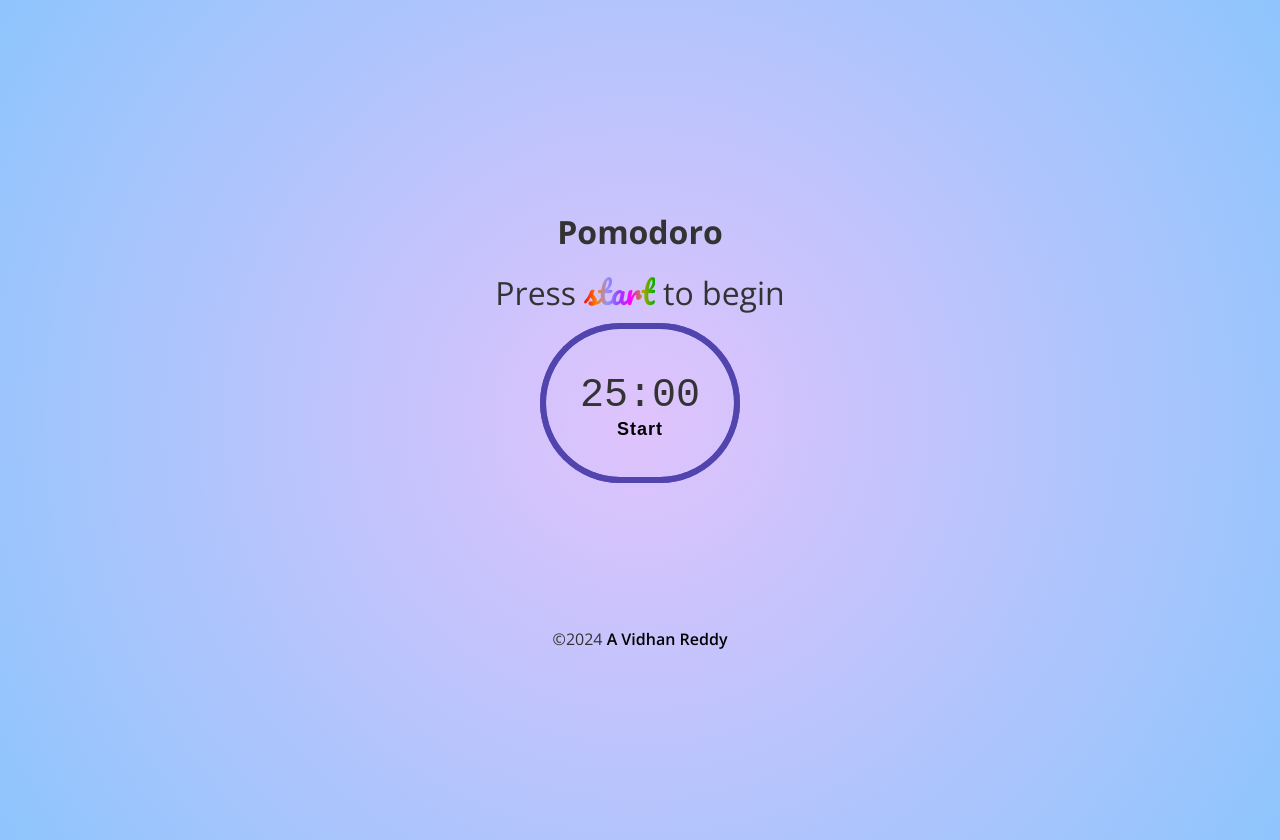
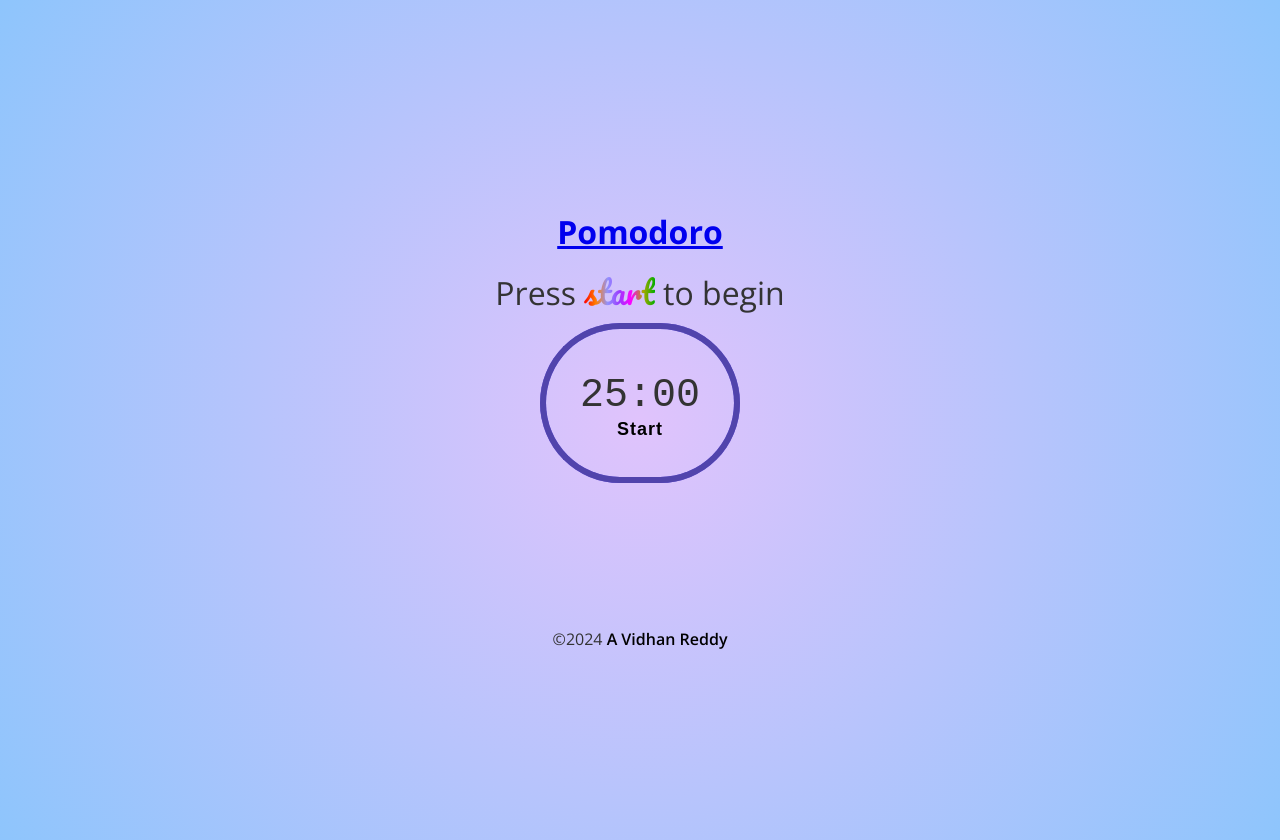
Before and after one commit to AVidhanR/Pomodoro, a plain HTML site: page index.html in a window 1280 px wide. Drawn offline with nearby package versions, Linux system fonts and the light colour scheme.

Commit message:
chore: Update link to Pomodoro Technique in index.html

```diff
--- a/index.html
+++ b/index.html
@@ -26,7 +26,13 @@
   </head>
   <body>
     <div class="app-container">
-      <h1>Pomodoro</h1>
+      <h1>
+        <a
+          target="_blank"
+          href="https://en.wikipedia.org/wiki/Pomodoro_Technique"
+          >Pomodoro</a
+        >
+      </h1>
       <div class="app-message">
         Press <span class="rainbow-text pacifico-regular">start</span> to begin
       </div>
```
